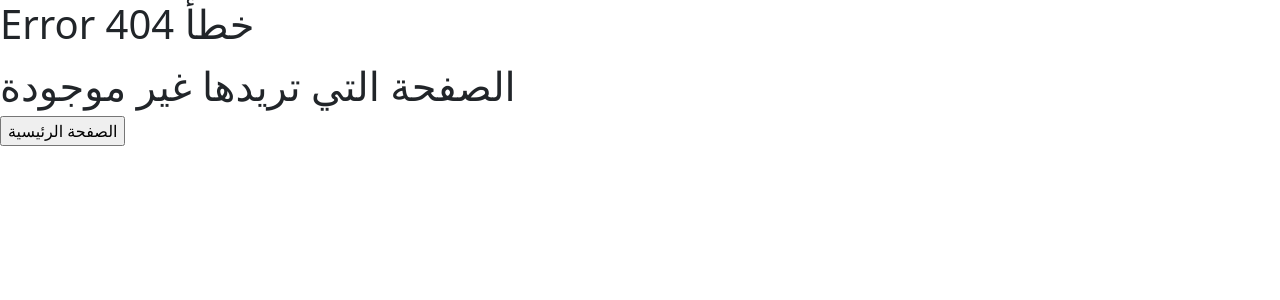
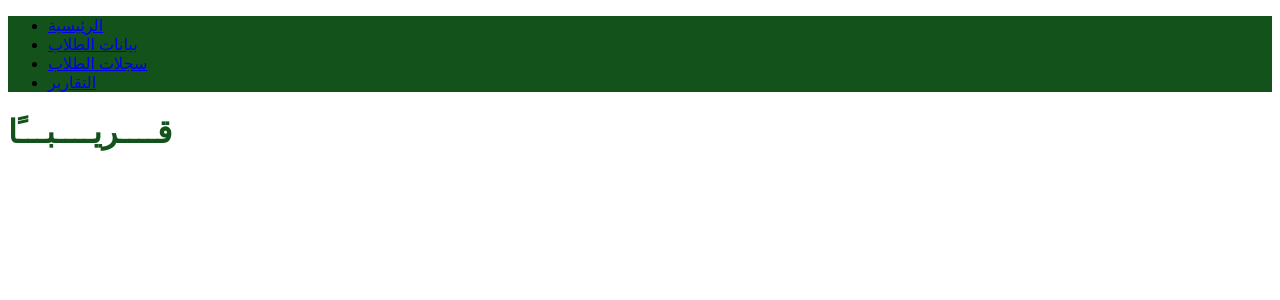
Before and after one commit to BR19-gh/rsd, a Flask app: page /report in a window 1280 px wide. Shown: the top 300 px of the page. Run offline with Flask 2, Linux system fonts and the light colour scheme; parts of the project's set-up code (start-up, migrations or seed data) failed here and were passed over; some libraries are stand-ins or nearby versions.

Commit message:
inital commit

```diff
--- a/app/app.py
+++ b/app/app.py
@@ -73,7 +73,7 @@
     return render_template('fillingStdRecordsPage.html')
 
 
-@app.route("/reportPage")
+@app.route("/report")
 @limiter.exempt
 def reportPage_view():
     return render_template('reportPage.html')
--- a/app/templates/fillingStdInfoPage.html
+++ b/app/templates/fillingStdInfoPage.html
@@ -28,10 +28,10 @@
             <a class="nav-link active" aria-current="page" href="#">بيانات الطلاب</a>
         </li>
         <li class="nav-item">
-            <a class="nav-link" href="fillingStdRecordsPage">سجلات الطلاب</a>
+            <a class="nav-link" href="fillingStdRecords">سجلات الطلاب</a>
         </li>
         <li class="nav-item">
-            <a class="nav-link" href="ReportPage">التقارير</a>
+            <a class="nav-link" href="report">التقارير</a>
         </li>
     </ul>
 
--- a/app/templates/fillingStdRecordsPage.html
+++ b/app/templates/fillingStdRecordsPage.html
@@ -25,13 +25,13 @@
             <a class="nav-link" aria-current="page" href="main">الرئيسية</a>
         </li>
         <li class="nav-item">
-            <a class="nav-link" href="fillingStdInfoPage">بيانات الطلاب</a>
+            <a class="nav-link" href="fillingStdInfo">بيانات الطلاب</a>
         </li>
         <li class="nav-item">
             <a class="nav-link active" aria-current="page" href="#">سجلات الطلاب</a>
         </li>
         <li class="nav-item">
-            <a class="nav-link" href="ReportPage">التقارير</a>
+            <a class="nav-link" href="report">التقارير</a>
         </li>
     </ul>
     <div class="innerBody container mt-5 mb-5 d-flex justify-content-center flex-wrap">
--- a/app/templates/main.html
+++ b/app/templates/main.html
@@ -25,13 +25,13 @@
             <a class="nav-link active" aria-current="page" href="#">الرئيسية</a>
         </li>
         <li class="nav-item">
-            <a class="nav-link" aria-current="page" href="fillingStdInfoPage">بيانات الطلاب</a>
+            <a class="nav-link" aria-current="page" href="fillingStdInfo">بيانات الطلاب</a>
         </li>
         <li class="nav-item">
-            <a class="nav-link" href="fillingStdRecordsPage">سجلات الطلاب</a>
+            <a class="nav-link" href="fillingStdRecords">سجلات الطلاب</a>
         </li>
         <li class="nav-item">
-            <a class="nav-link" href="ReportPage">التقارير</a>
+            <a class="nav-link" href="report">التقارير</a>
         </li>
     </ul>
 
--- a/app/templates/reportPage.html
+++ b/app/templates/reportPage.html
@@ -14,13 +14,13 @@
             <a class="nav-link" aria-current="page" href="main">الرئيسية</a>
         </li>
         <li class=" nav-item ">
-            <a class="nav-link active " href="fillingStdInfoPage ">بيانات الطلاب</a>
+            <a class="nav-link active" href="fillingStdInfo">بيانات الطلاب</a>
         </li>
         <li class="nav-item ">
-            <a class="nav-link " href="fillingStdRecordsPage ">سجلات الطلاب</a>
+            <a class="nav-link" href="fillingStdRecords">سجلات الطلاب</a>
         </li>
         <li class="nav-item ">
-            <a class="nav-link active " aria-current="page " href="# ">التقارير</a>
+            <a class="nav-link active" aria-current="page" href="#">التقارير</a>
         </li>
     </ul>
     <h1 style="color:#14521c;"> قــــريــــبـــًا</h1>
```
